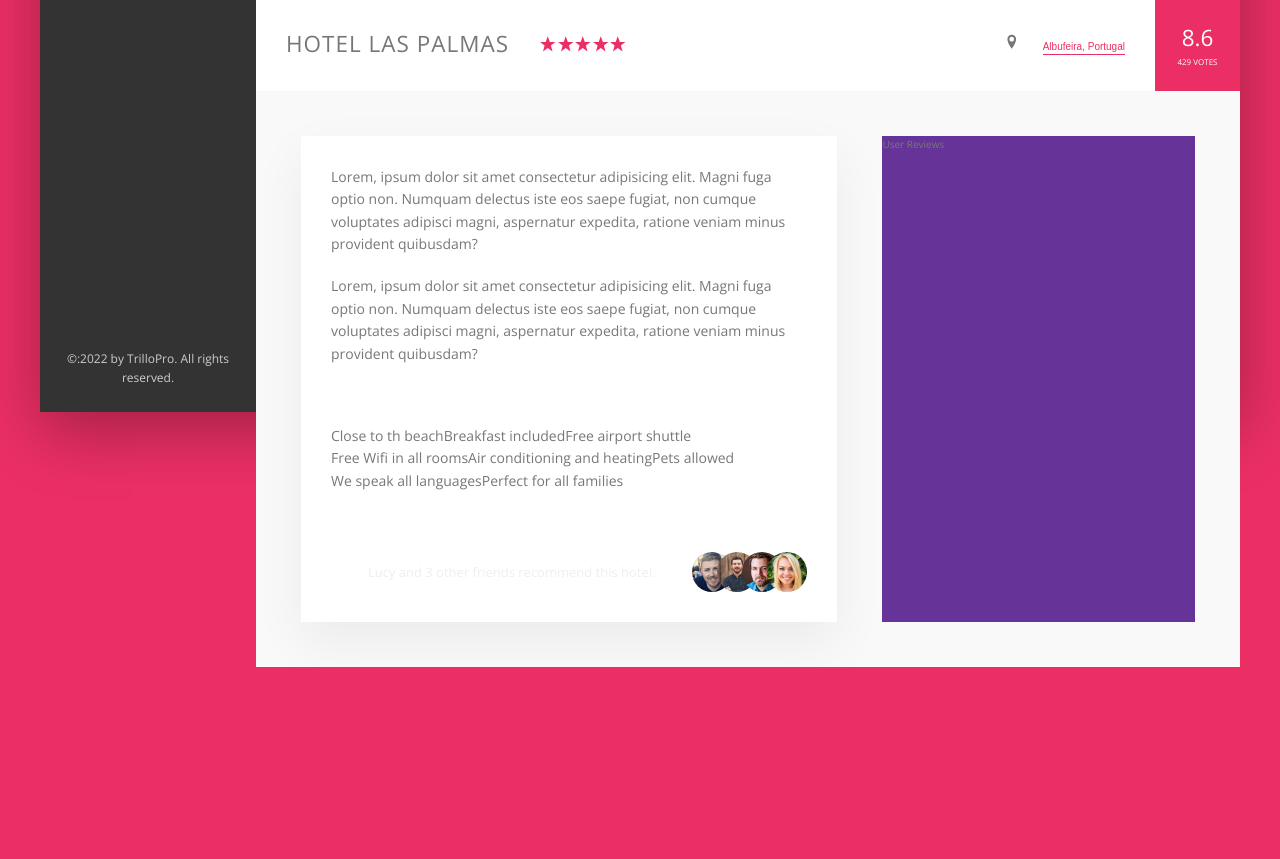
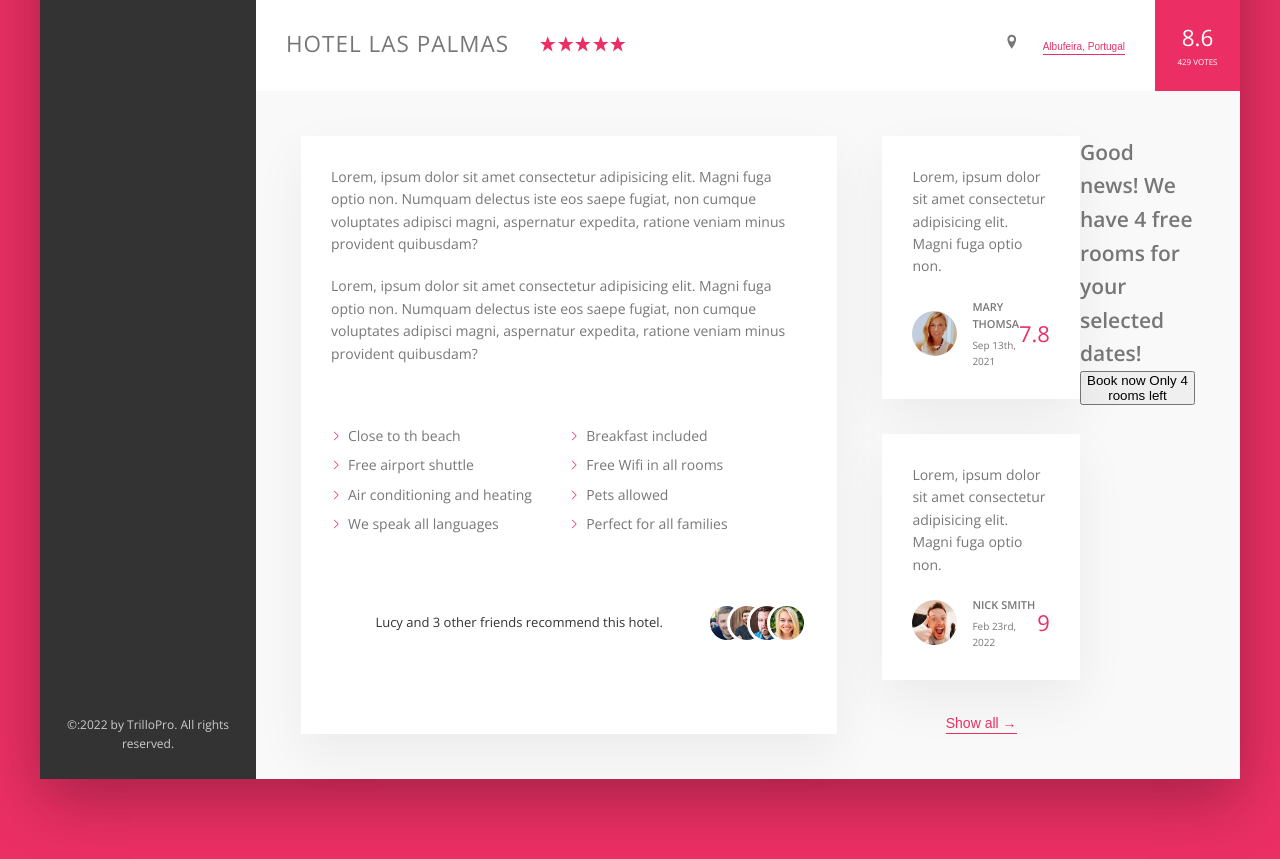
Before and after one commit to likeam/TrilloPro, a website: page index.html in a window 1280 px wide. Shown: the part 538-1397 px from the top of the page. Before the commit the page ends 1205 px from the top, so only its background shows below. Drawn offline with nearby package versions, Linux system fonts and the light colour scheme.

Commit message:
buiding user review section

```diff
--- a/index.html
+++ b/index.html
@@ -132,14 +132,14 @@
                             Lorem, ipsum dolor sit amet consectetur adipisicing elit. Magni fuga optio non. Numquam delectus iste eos saepe fugiat, non cumque voluptates adipisci magni, aspernatur expedita, ratione veniam minus provident quibusdam?
                         </p>
                         <ul class="list">
-                            <li class="list-item">Close to th beach</li>
-                            <li class="list-item">Breakfast included</li>
-                            <li class="list-item">Free airport shuttle</li>
-                            <li class="list-item">Free Wifi in all rooms</li>
-                            <li class="list-item">Air conditioning and heating</li>
-                            <li class="list-item">Pets allowed</li>
-                            <li class="list-item">We speak all languages</li>
-                            <li class="list-item">Perfect for all families</li>
+                            <li class="list__item">Close to th beach</li>
+                            <li class="list__item">Breakfast included</li>
+                            <li class="list__item">Free airport shuttle</li>
+                            <li class="list__item">Free Wifi in all rooms</li>
+                            <li class="list__item">Air conditioning and heating</li>
+                            <li class="list__item">Pets allowed</li>
+                            <li class="list__item">We speak all languages</li>
+                            <li class="list__item">Perfect for all families</li>
                         </ul>
                         <div class="recommend">
                             <p class="recommend__count">
@@ -154,7 +154,42 @@
                         </div>
                     </div>
                     <div class="user-reviews">
-                        User Reviews
+                        <figure class="review">
+                            <blockquote class="review__text">
+                                Lorem, ipsum dolor sit amet consectetur adipisicing elit. Magni fuga optio non.
+                            </blockquote>
+                            <figcaption class="review__user">
+                                <img src="./img/user-2.jpg" alt="User 2" class="review__photo">
+                                <div class="review__user-box">
+                                    <p class="review__user-name">Mary Thomsa</p>
+                                    <p class="review__user-date">Sep 13th, 2021</p>
+                                </div>
+                                <div class="review__rating">7.8</div>
+                            </figcaption>
+                        </figure>
+                        <figure class="review">
+                            <blockquote class="review__text">
+                                Lorem, ipsum dolor sit amet consectetur adipisicing elit. Magni fuga optio non.
+                            </blockquote>
+                            <figcaption class="review__user">
+                                <img src="./img/user-1.jpg" alt="User 1" class="review__photo">
+                                <div class="review__user-box">
+                                    <p class="review__user-name">Nick Smith</p>
+                                    <p class="review__user-date">Feb 23rd, 2022</p>
+                                </div>
+                                <div class="review__rating">9</div>
+                            </figcaption>
+                        </figure>
+                        <button class="btn-inline">Show all <span>&rarr;</span></button>
+                    </div>
+                    <div class="cta">
+                        <h2 class="cta__book-now">
+                            Good news! We have 4 free rooms for your selected dates!
+                        </h2>
+                        <button class="btn">
+                            <span class="btn__visible">Book now</span>
+                            <span class="btn__invisible">Only 4 rooms left</span>
+                        </button>
                     </div>
                 </div>
             </main>
--- a/sass/_components.scss
+++ b/sass/_components.scss
@@ -258,10 +258,7 @@
     flex: 0 0 60%;
     margin-right: 4.5rem;
 }
-.user-reviews{
-    background-color: rebeccapurple;
-    flex: 1;
-}
+
 
 // PARAGRAPH
 .paragraph:not(:last-of-type){
@@ -269,38 +266,52 @@
 }
 
 // LIST
-.list{
+.list {
     list-style: none;
     margin: 3rem 0;
+    padding: 3rem 0;
     border-top: var(--line);
     border-bottom: var(--line);
-    padding: 3rem 0;
 
     display: flex;
     flex-wrap: wrap;
 
-    &__item{
+    &__item {
         flex: 0 0 50%;
         margin-bottom: .7rem;
     }
 
-    &__item::before{
+    &__item::before {
         content: "";
         display: inline-block;
-        height: 2rem;
-        width: 2rem;
-        margin-right:.7rem ;
+        height: 1rem;
+        width: 1rem;
+        margin-right: .7rem;
+
+        // Older browsers
         background-image: url(../img/chevron-thin-right.svg);
-        mask-image: url(../img/chevron-thin-right.svg);
-        mask-size: cover;
+        background-size: cover;
+
+        // Newer browsers - masks
+        @supports (-webkit-mask-image: url()) or (mask-image: url()) {
+            background-color: var(--color-primary);
+            -webkit-mask-image: url(../img/chevron-thin-right.svg);
+            -webkit-mask-size: cover;
+            mask-image: url(../img/chevron-thin-right.svg);
+            mask-size: cover;
+            background-image: none;
+        }
+
     }
 }
+
 
 // RECOMMEND
 .recommend{
     font-size: 1.3rem;
-    color: var(--grey-light-3);
+    color: var(--grey-dark-1);
     display: flex;
+    align-items: center;
 
     &__count{
         margin: auto;
@@ -314,11 +325,76 @@
         height: 4rem;
         width: 4rem;
         border-radius: 50%;
+        border: 3px solid #fff;
 
         &:not(:last-child){
-            margin-right: -1.5rem;
+            margin-right: -2rem;
         }
     }
+}
+
+//REVIWS
+.review {
+    background-color: #fff;
+    box-shadow: var(--shadow-light);
+    padding: 3rem;
+    margin-bottom: 3.5rem;
+    position: relative;
+    overflow: hidden;
+
+
+
+    &__text {
+        margin-bottom: 2rem;
+        z-index: 10;
+        position: relative;
+    }
+
+    &__user {
+        display: flex;
+        align-items: center;
+    }
+
+    &__photo {
+        height: 4.5rem;
+        width: 4.5rem;
+        border-radius: 50%;
+        margin-right: 1.5rem;
+    }
+
+    &__user-box {
+        margin-right: auto;
+    }
+
+    &__user-name {
+        font-size: 1.1rem;
+        font-weight: 600;
+        text-transform: uppercase;
+        margin-bottom: .4rem;
+    }
+
+    &__user-date {
+        font-size: 1rem;
+        color: var(--color-grey-dark-3);
+    }
+
+    &__rating {
+        color: var(--color-primary);
+        font-size: 2.2rem;
+        font-weight: 300;
+    }
+
+    // &::before {
+    //     content: " ";
+    //     position: absolute;
+    //     top: -2.75rem;
+    //     left: -1rem;
+    //     line-height: 1;
+    //     font-size: 20rem;
+    //     color: var(--color-grey-light-2);
+    //     font-family: sans-serif;
+    //     z-index: 1;
+    // }
 }
 
 @keyframes pulsate {
--- a/sass/_layout.scss
+++ b/sass/_layout.scss
@@ -5,6 +5,7 @@ background-color: var(--grey-light-2);
 box-shadow: var(--shadow-dark);
 min-height: 50rem;
 }
+
 .header{
     height: 7rem;
     background-color: #fff;
@@ -14,9 +15,11 @@ min-height: 50rem;
     align-items: center;
 
 }
+
 .content{
     display: flex;
 }
+
 .sidebar{
     background-color: var(--grey-dark-1);
     flex: 0 0 18%;
@@ -24,10 +27,32 @@ min-height: 50rem;
     flex-direction: column;
     justify-content: space-between;
 }
+
 .hotel-view{
     background-color:#fff;
-    height: 80rem;
     flex: 1;
-    display: inline-block;
+}
+
+.detail {
+    font-size: 1.4rem;
+    display: flex;
+    padding: 4.5rem;
+    background-color: var(--color-grey-light-1);
+    border-bottom: var(--line);
+}
+
+.description {
+    background-color: #fff;
+    box-shadow: var(--shadow-light);
+    padding: 3rem;
+    flex: 0 0 60%;
+    margin-right: 4.5rem;
 
 }
+
+.user-reviews {
+    flex: 1;
+    display: flex;
+    flex-direction: column;
+    align-items: center;
+}
```
Also changed, not shown: css/style.css.
